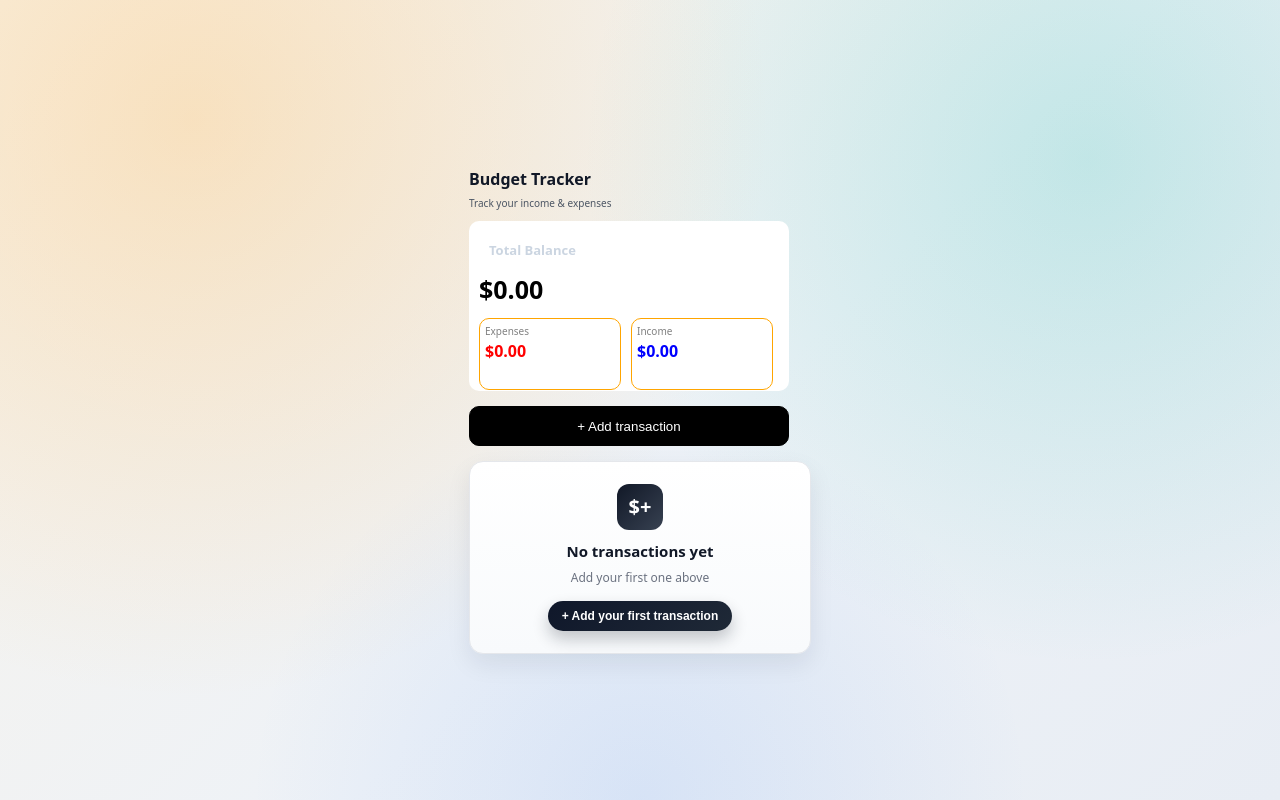
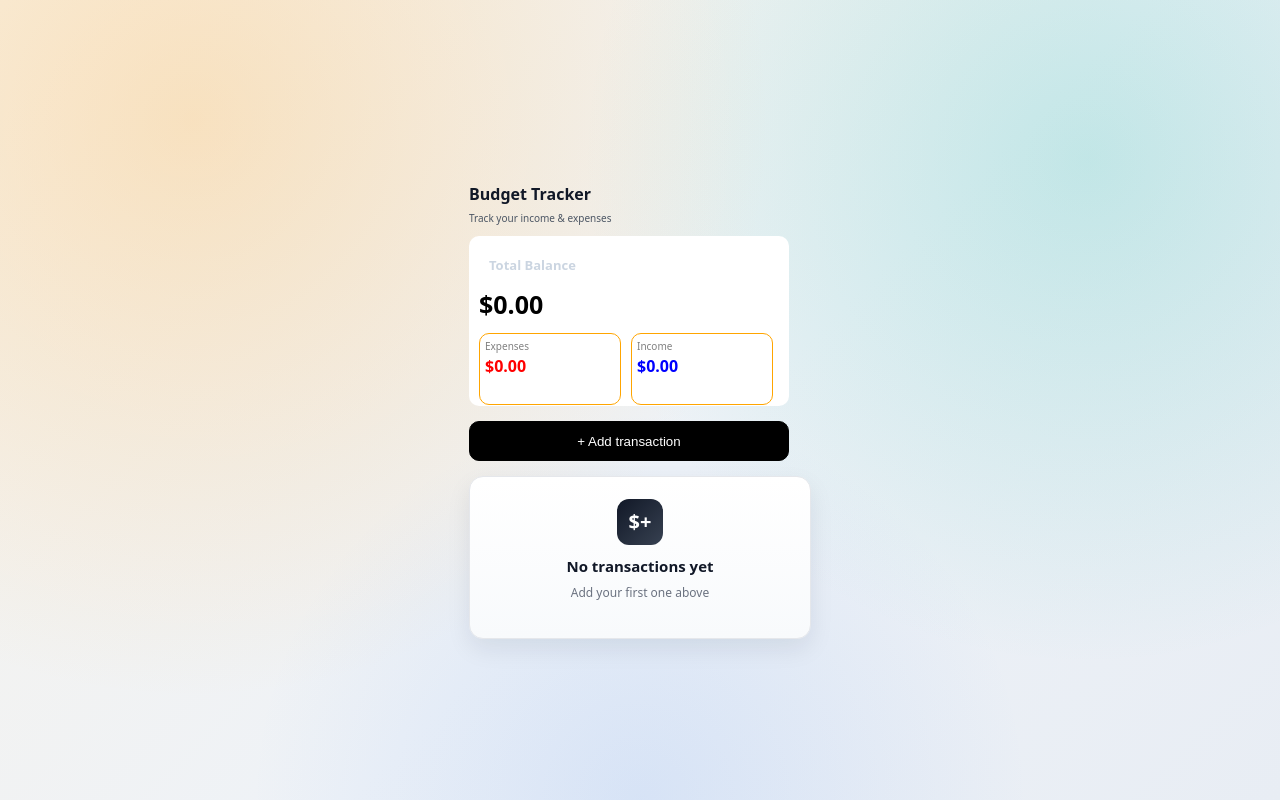
Before and after one commit to Majkan1/Mini-Budget-Tracker, a React (Vite) app in the folder vite-project/: page / in a window 1280 px wide. Built offline with nearby package versions, Linux system fonts and the light colour scheme.

Commit message:
Delete button.

```diff
--- a/vite-project/src/App.tsx
+++ b/vite-project/src/App.tsx
@@ -311,22 +311,6 @@ function List(props: { transactions: Transaction[] }) {
         <p style={{ color: '#6b7280', fontSize: '12px', margin: '5px 0 14px 0' }}>
           Add your first one above
         </p>
-        <button
-          style={{
-            border: 'none',
-            borderRadius: '999px',
-            padding: '8px 14px',
-            fontSize: '12px',
-            fontWeight: 'bold',
-            color: '#ffffff',
-            background: 'linear-gradient(135deg, #0f172a 0%, #1f2937 100%)',
-            boxShadow: '0 8px 16px rgba(17, 24, 39, 0.24)',
-            cursor: 'pointer'
-          }}
-          onClick={() => window.scrollTo({ top: 0, behavior: 'smooth' })}
-        >
-          + Add your first transaction
-        </button>
       </div>
     );
   }
```
